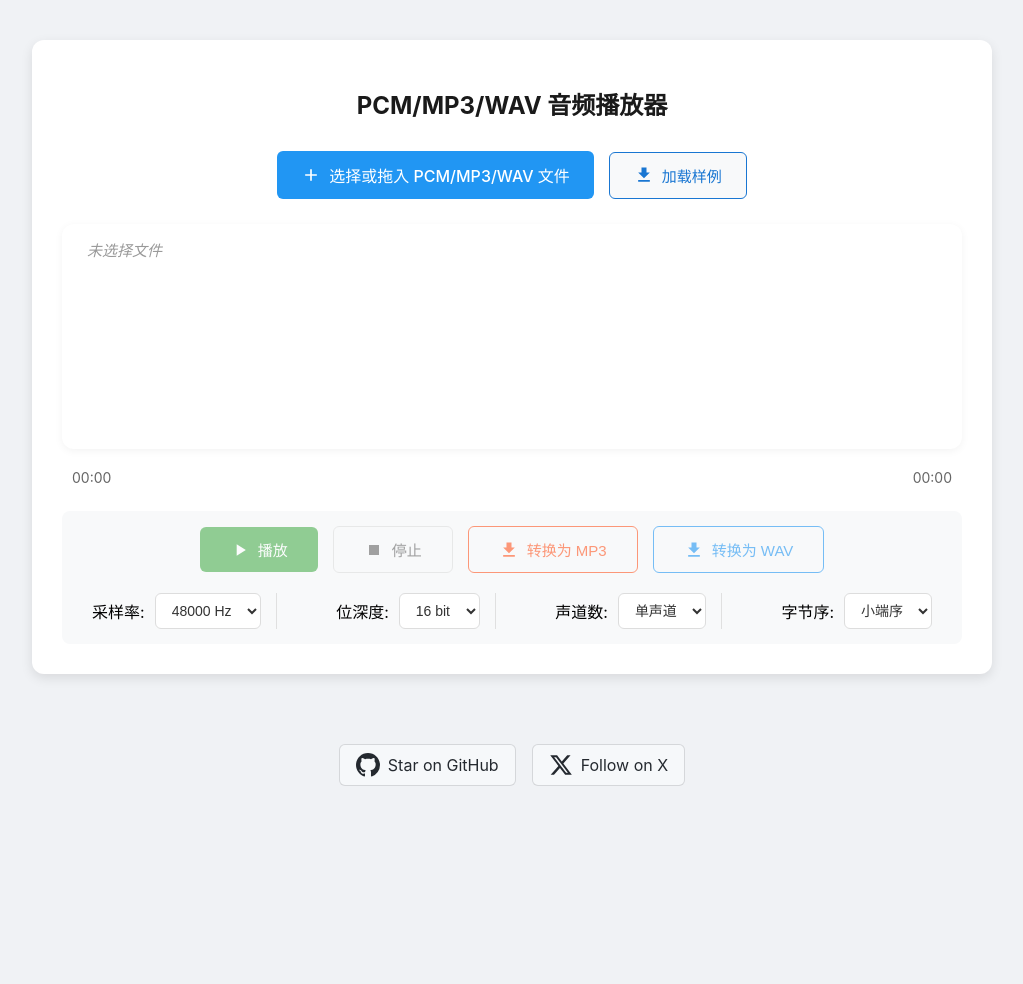
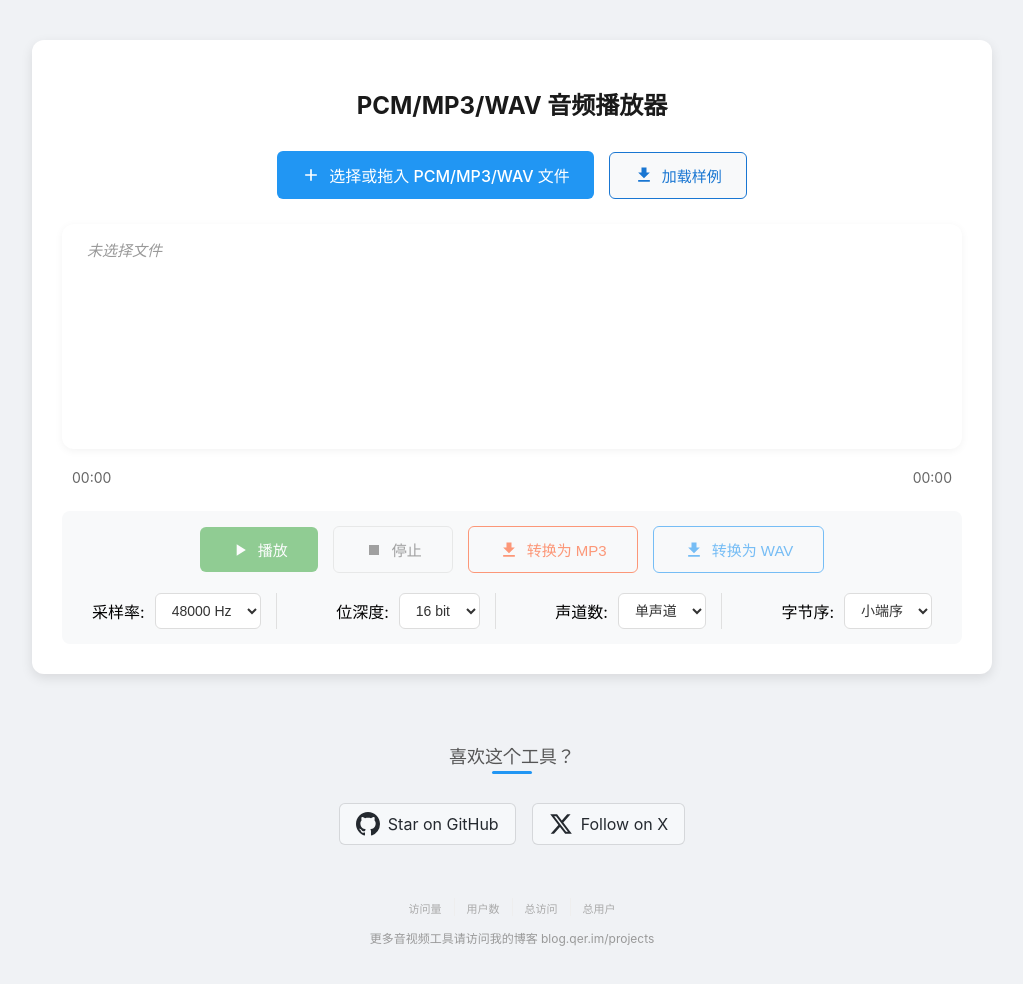
Before and after one commit to cd0304/pcm-player, a plain HTML site: page index.html in a window 1280 px wide. Shown: the whole page, without its empty margins (128-1151 px from the left). Before the commit the page ends 846 px from the top, so only its background shows below. Drawn offline with Linux system fonts and the light colour scheme; some packages are replaced by stand-ins of ours; a script that the page names is missing.

Commit message:
chore: add busuanzi

```diff
--- a/index.html
+++ b/index.html
@@ -20,6 +20,9 @@
     <meta name="twitter:title" content="PCM/MP3/WAV 音频播放器 - 在线播放和转换工具">
     <meta name="twitter:description" content="在线 PCM/MP3/WAV 音频播放器，支持音频文件播放、波形显示和格式转换功能。">
     <meta name="twitter:image" content="./share.png">
+
+    <!-- 访问统计脚本 -->
+    <script defer src="https://busuanzi.9420.ltd/js"></script>
 
     <!-- Canonical URL -->
     <link rel="canonical" href="https://pcm.qer.im">
@@ -440,7 +443,79 @@
             background: transparent;
             width: 900px;
             display: flex;
+            flex-direction: column;
+            align-items: center;
+        }
+
+        .support-title {
+            margin-bottom: 15px;
+            color: #555;
+            font-size: 18px;
+            font-weight: 500;
+            position: relative;
+        }
+
+        .support-title::after {
+            content: "";
+            position: absolute;
+            bottom: -6px;
+            left: 50%;
+            transform: translateX(-50%);
+            width: 40px;
+            height: 3px;
+            background: #2196F3;
+            border-radius: 3px;
+        }
+
+        /* 访问统计样式 */
+        .visitor-stats {
+            display: flex;
             justify-content: center;
+            margin-top: 25px;
+            background: transparent;
+            border-radius: 8px;
+            padding: 8px 10px;
+        }
+
+        .stat-item {
+            display: flex;
+            flex-direction: column;
+            align-items: center;
+            padding: 0 12px;
+            border-right: 1px solid #eee;
+        }
+
+        .stat-item:last-child {
+            border-right: none;
+        }
+
+        .stat-value {
+            font-size: 14px;
+            font-weight: 400;
+            color: #999;
+        }
+
+        .stat-label {
+            font-size: 11px;
+            color: #aaa;
+            margin-top: 2px;
+        }
+
+        .blog-link-container {
+            display: flex;
+            justify-content: center;
+            margin-top: 5px;
+        }
+
+        .blog-link-text {
+            font-size: 12px;
+            color: #999;
+            text-decoration: none;
+        }
+
+        .blog-link-text:hover {
+            color: #2196F3;
+            text-decoration: underline;
         }
     </style>
 </head>
@@ -549,6 +624,7 @@
     </div>
 
     <div class="social-container">
+        <h3 class="support-title">喜欢这个工具？</h3>
         <div class="social-links">
             <a href="https://github.com/wbxl2000/pcm.qer.im" target="_blank" class="github-link">
                 <svg height="24" viewBox="0 0 16 16" width="24">
@@ -562,6 +638,28 @@
                 </svg>
                 Follow on X
             </a>
+        </div>
+
+        <div class="visitor-stats">
+            <div class="stat-item">
+                <span class="stat-value" id="busuanzi_page_pv"></span>
+                <span class="stat-label">访问量</span>
+            </div>
+            <div class="stat-item">
+                <span class="stat-value" id="busuanzi_page_uv"></span>
+                <span class="stat-label">用户数</span>
+            </div>
+            <div class="stat-item">
+                <span class="stat-value" id="busuanzi_site_pv"></span>
+                <span class="stat-label">总访问</span>
+            </div>
+            <div class="stat-item">
+                <span class="stat-value" id="busuanzi_site_uv"></span>
+                <span class="stat-label">总用户</span>
+            </div>
+        </div>
+        <div class="blog-link-container">
+            <a href="https://blog.qer.im/projects" target="_blank" class="blog-link-text">更多音视频工具请访问我的博客 blog.qer.im/projects </a>
         </div>
     </div>
     <script src="pcm-player.js"></script>
```
